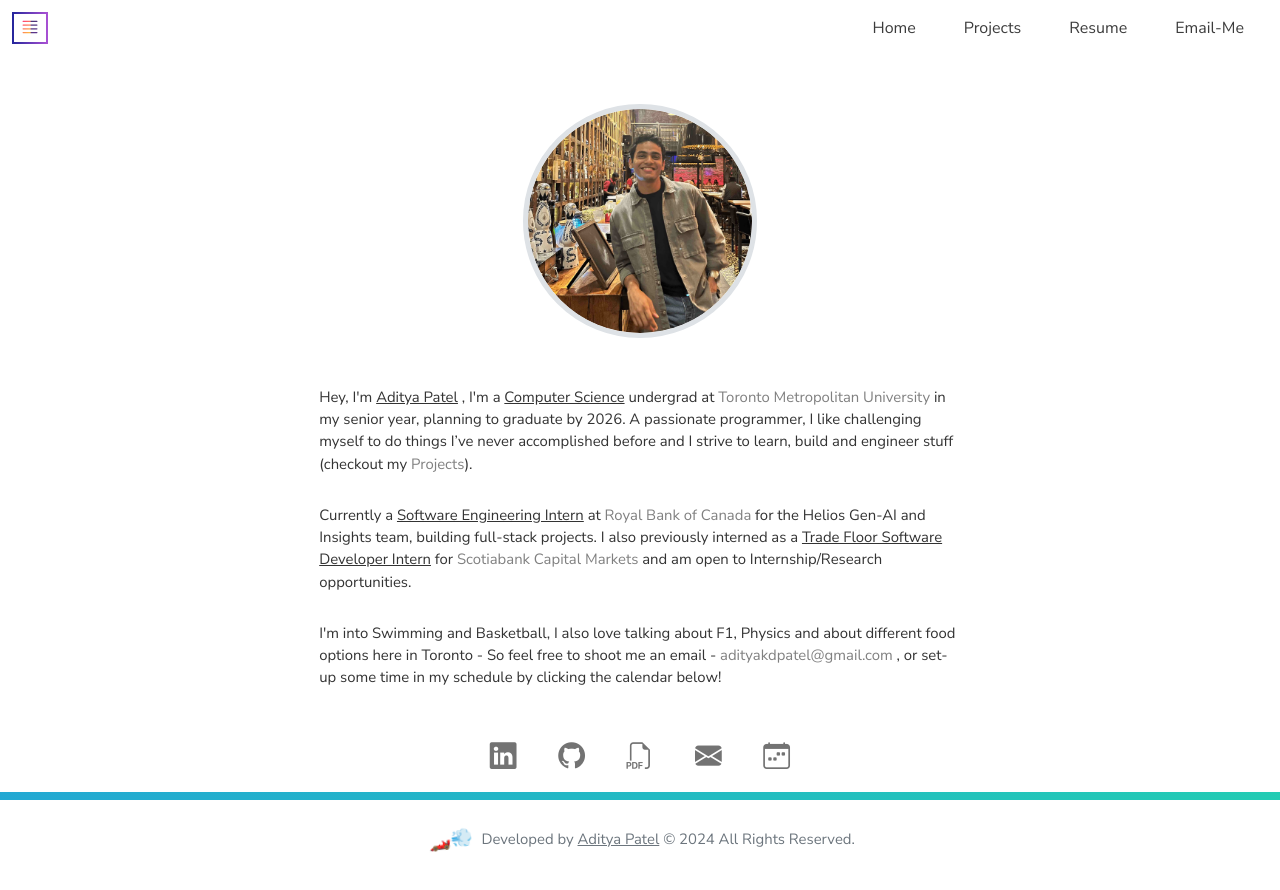
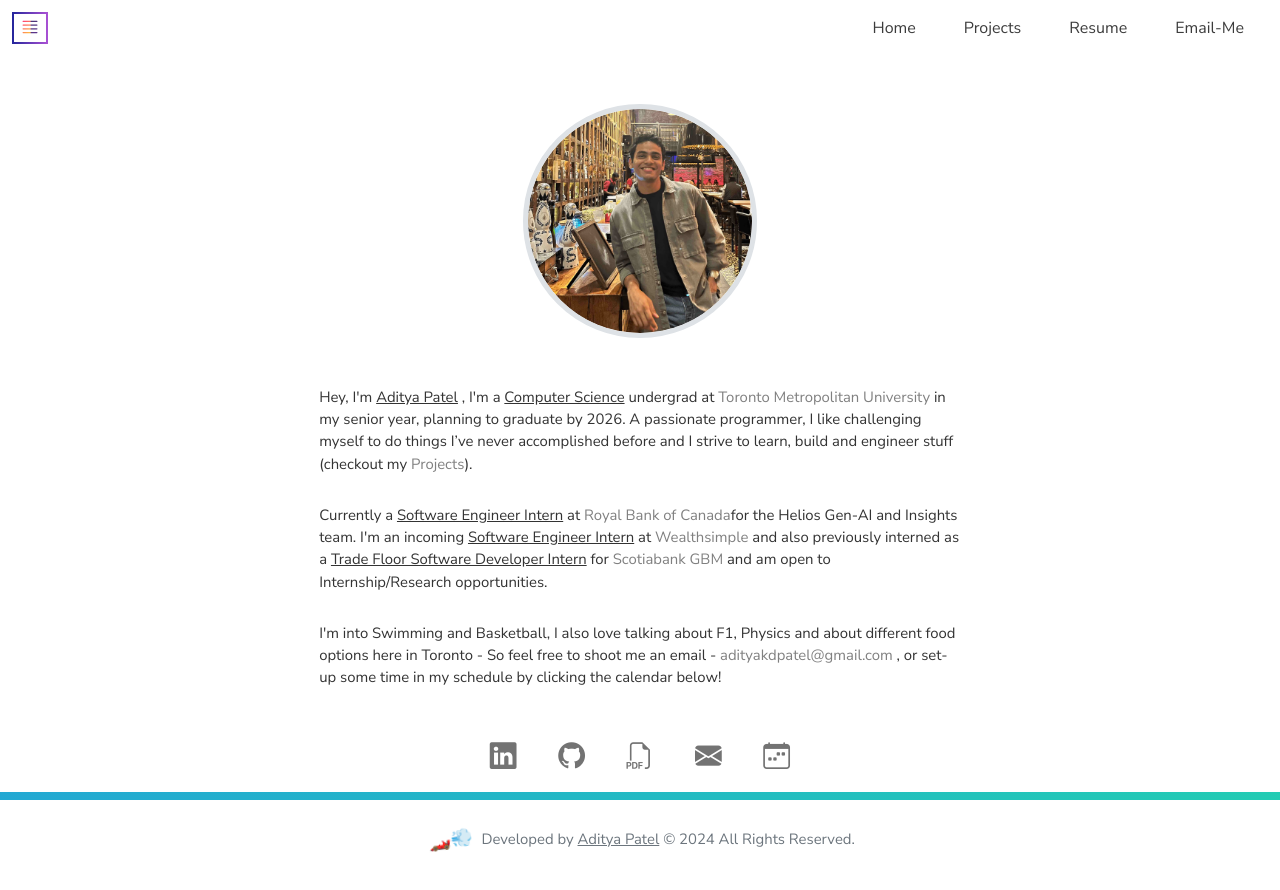
Before and after one commit to thisisadityapatel/aditya-patel.com, a Next.js app: page / in a window 1280 px wide. Shown: the top 890 px of the page. Built offline with nearby package versions, Linux system fonts and the light colour scheme; no server answers.

Commit message:
Wealthsimple Incoming update

```diff
--- a/_data/expdata.js
+++ b/_data/expdata.js
@@ -9,7 +9,7 @@
         "location": "Toronto, ON",
         "images" : [],
         "description" : [
-            "Incoming Summer Intern for ML & LLM's Data Products Team."
+            "Machine Learning & LLM's Data Products Team."
         ],
         "technologies" : [],
         "link" : "https://www.wealthsimple.com/",
--- a/src/components/Sidenav2.js
+++ b/src/components/Sidenav2.js
@@ -31,19 +31,19 @@
                 <ul style={{listStyle:'none'}} className="mt-1">
                     <h5 className="text-secondary">Professional Experience</h5>
                     <ul style={{listStyle:'none', paddingLeft: '0rem'}}>
-                        {/* <li>
+                        <li>
                             <Link  href="/experience/Wealthsimple" className="btn experienceButton aboutNav" data-bs-dismiss='offcanvas' data-bs-target='#sidebarNavExperience'>
                                 💹 Wealthsimple <span style={{fontStyle: "italic", color: "grey", fontSize: "15px"}}>SWE Intern</span>
                             </Link>
-                        </li> */}
+                        </li>
                         <li>
                             <Link  href="/experience/RBC" className="btn experienceButton aboutNav" data-bs-dismiss='offcanvas' data-bs-target='#sidebarNavExperience'>
-                                📊 Royal Bank of Canada <span style={{fontStyle: "italic", color: "grey", fontSize: "15px"}}>SWE Intern</span>
+                                ♾️ Royal Bank of Canada <span style={{fontStyle: "italic", color: "grey", fontSize: "15px"}}>SWE Intern</span>
                             </Link>
                         </li>
                         <li>
                             <Link  href="/experience/Scotiabank" className="btn experienceButton aboutNav" data-bs-dismiss='offcanvas' data-bs-target='#sidebarNavExperience'>
-                                🕸️ Scotiabank GBM <span style={{fontStyle: "italic", color: "grey", fontSize: "15px"}}>SDE Intern</span>
+                                📈 Scotiabank GBM <span style={{fontStyle: "italic", color: "grey", fontSize: "15px"}}>SDE Intern</span>
                             </Link>
                         </li>
                         <li>
@@ -53,7 +53,7 @@
                         </li>
                         <li>
                             <Link  href="/experience/Enactus" className="btn experienceButton aboutNav" data-bs-dismiss='offcanvas' data-bs-target='#sidebarNavExperience'>
-                                📦 Enactus TMU <span style={{fontStyle: "italic", color: "grey", fontSize: "15px"}}>WebDev</span>
+                                🕸️ Enactus TMU <span style={{fontStyle: "italic", color: "grey", fontSize: "15px"}}>WebDev</span>
                             </Link>
                         </li>
                     </ul>
--- a/src/pages/index.js
+++ b/src/pages/index.js
@@ -49,9 +49,9 @@
             {"Hey, I'm"} <span style={{textDecoration: "underline"}}>{"Aditya Patel"}</span> {", I'm a "} <span style={{textDecoration: "underline"}}>{"Computer Science"}</span> {" undergrad at"} <Link href="https://www.torontomu.ca/about/" target='_blank' className="introLink hover-underline-animation">Toronto Metropolitan University</Link> {"in my senior year, planning to graduate by 2026. A passionate programmer, I like challenging myself to do things I’ve never accomplished before and I strive to learn, build and engineer stuff (checkout my "} <Link className="introLink hover-underline-animation" href="./misc">{"Projects"}</Link>{")."}
         </p>
         <p>
-            {"Currently a "} <span style={{textDecoration: "underline"}}>{"Software Engineering Intern"}</span> {" at "}
+            {"Currently a "} <span style={{textDecoration: "underline"}}>{"Software Engineer Intern"}</span> {" at "}
             <Link href="/experience/RBC" className="introLink hover-underline-animation">Royal Bank of Canada</Link>
-            {" for the Helios Gen-AI and Insights team, building full-stack projects. I also previously interned as a "}<span style={{textDecoration: "underline"}}>{"Trade Floor Software Developer Intern"}</span> {"for"} <Link href="/experience/Scotiabank" className="introLink hover-underline-animation">Scotiabank Capital Markets</Link> {" and am open to Internship/Research opportunities."}
+            {"for the Helios Gen-AI and Insights team. I'm an incoming "}<span style={{textDecoration: "underline"}}>{"Software Engineer Intern"}</span>{" at "} <Link href="/experience/Wealthsimple" className="introLink hover-underline-animation">Wealthsimple</Link> {" and also previously interned as a "}<span style={{textDecoration: "underline"}}>{"Trade Floor Software Developer Intern"}</span> {"for"} <Link href="/experience/Scotiabank" className="introLink hover-underline-animation">Scotiabank GBM</Link> {" and am open to Internship/Research opportunities."}
         </p>
         <p>
             {"I'm into Swimming and Basketball, I also love talking about F1, Physics and about different food options here in Toronto - So feel free to shoot me an email - "} <span><a className="hover-underline-animation introLink" href="mailto:adityakdpatel@gmail.com">adityakdpatel@gmail.com</a></span> {" , or set-up some time in my schedule by clicking the calendar below!"}
```
Also changed, not shown: 1 other file (tests, documents, lock files or other folders).
